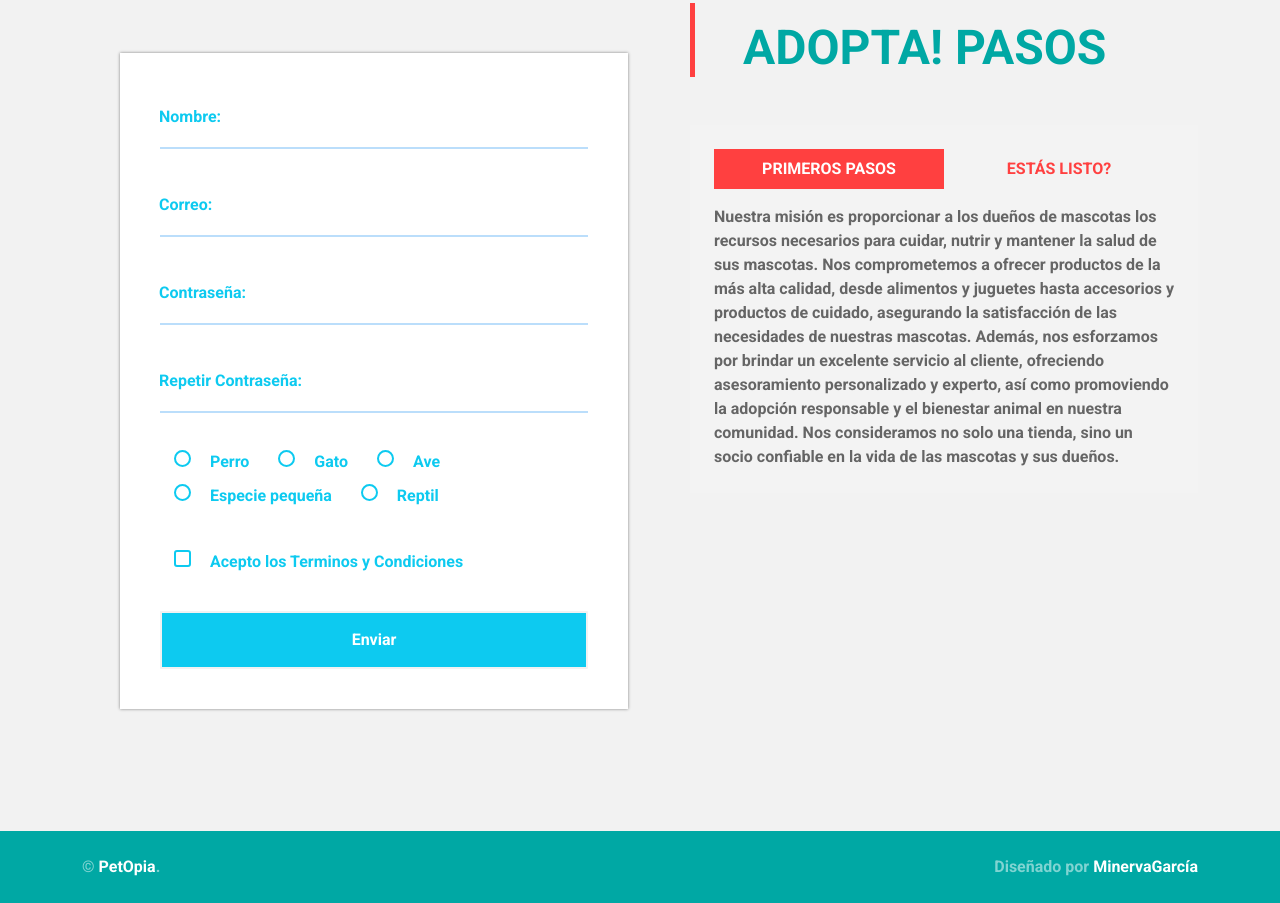
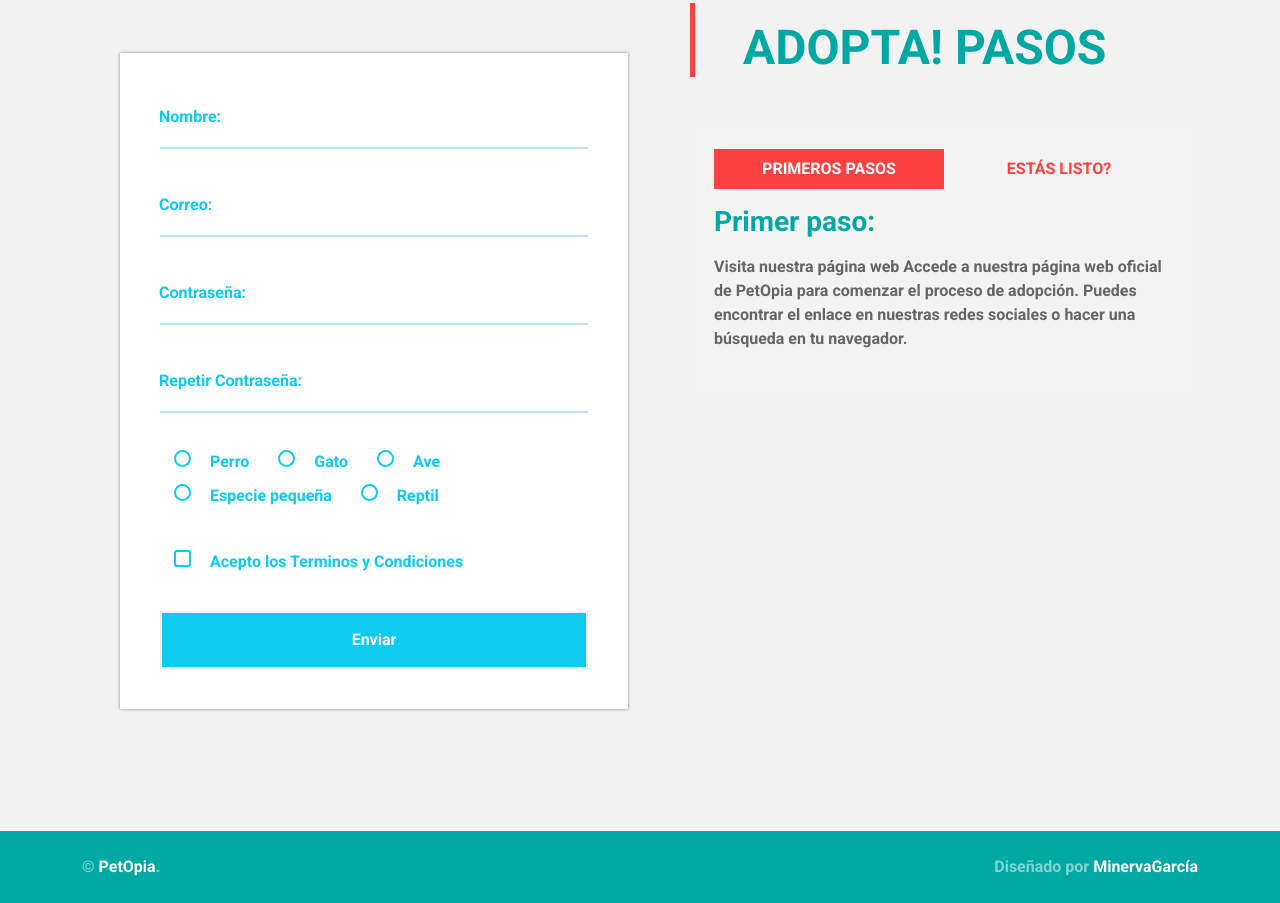
Before and after one commit to minee95/ProyectoFormEmp, a plain HTML site: page adopta.html in a window 1280 px wide. Shown: the part 1613-2516 px from the top of the page. Drawn offline with nearby package versions, Linux system fonts and the light colour scheme.

Commit message:
adopta primer paso

```diff
--- a/adopta.html
+++ b/adopta.html
@@ -225,7 +225,9 @@
                     </ul>
                     <div class="tab-content" id="pills-tabContent">
                         <div class="tab-pane fade show active" id="pills-1" role="tabpanel" aria-labelledby="pills-1-tab">
-                            <p class="mb-0">Nuestra misión es proporcionar a los dueños de mascotas los recursos necesarios para cuidar, nutrir y mantener la salud de sus mascotas. Nos comprometemos a ofrecer productos de la más alta calidad, desde alimentos y juguetes hasta accesorios y productos de cuidado, asegurando la satisfacción de las necesidades de nuestras mascotas. Además, nos esforzamos por brindar un excelente servicio al cliente, ofreciendo asesoramiento personalizado y experto, así como promoviendo la adopción responsable y el bienestar animal en nuestra comunidad. Nos consideramos no solo una tienda, sino un socio confiable en la vida de las mascotas y sus dueños. </p>
+                            <p class="mb-0"><h3>Primer paso:</h3></p>
+                            <p>Visita nuestra página web
+                                Accede a nuestra página web oficial de PetOpia para comenzar el proceso de adopción. Puedes encontrar el enlace en nuestras redes sociales o hacer una búsqueda en tu navegador.</p>
                         </div>
                         <div class="tab-pane fade" id="pills-2" role="tabpanel" aria-labelledby="pills-2-tab">
                             <p class="mb-0">Ser reconocidos como el PetShop líder y preferido por los amantes de las mascotas, brindando productos y servicios de alta calidad que promuevan el bienestar y la felicidad de las mascotas y sus dueños. Nos esforzamos por ser un referente en el cuidado y la atención integral de los animales, ofreciendo una amplia gama de productos, asesoramiento experto y un entorno acogedor que fomente una experiencia positiva para todos. </p>
```
